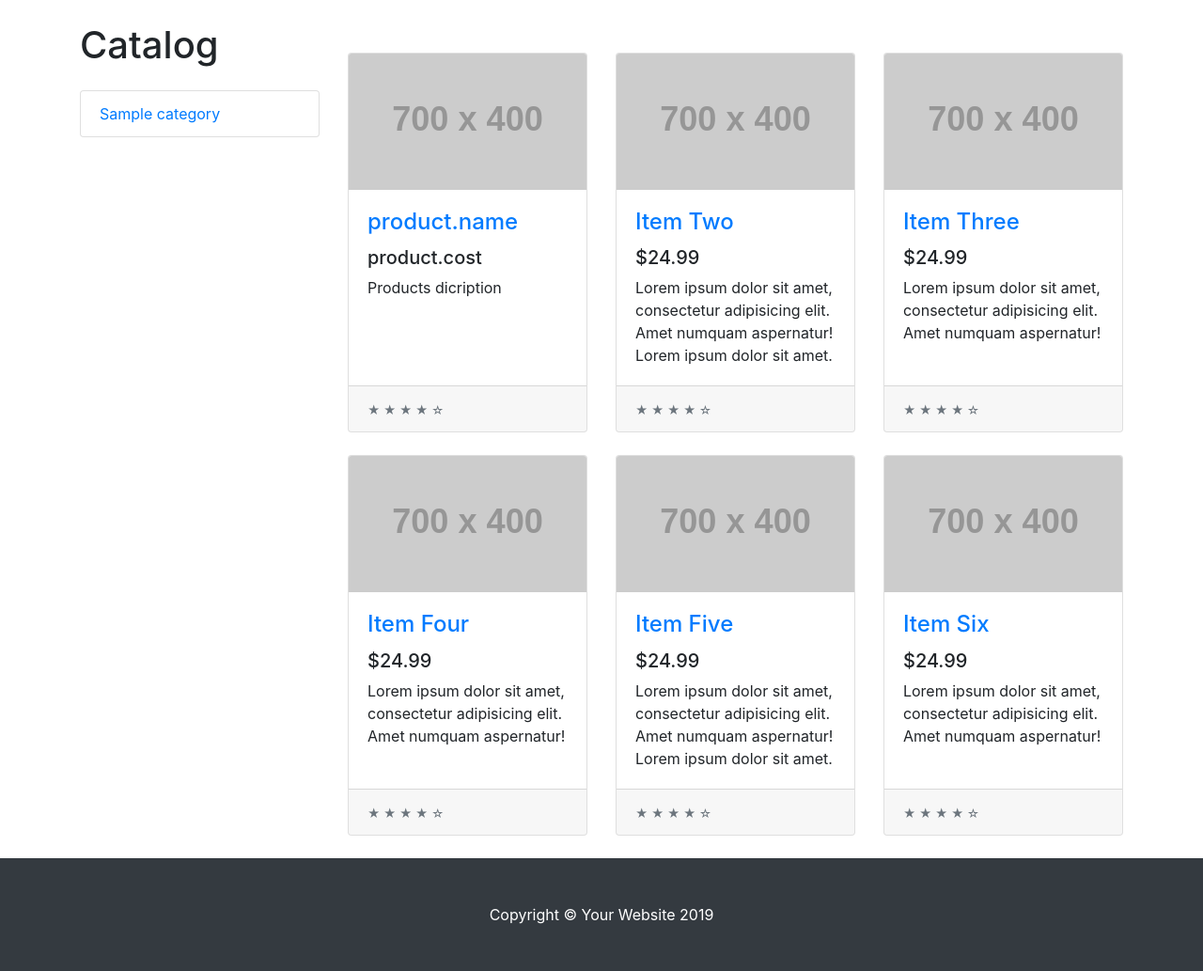
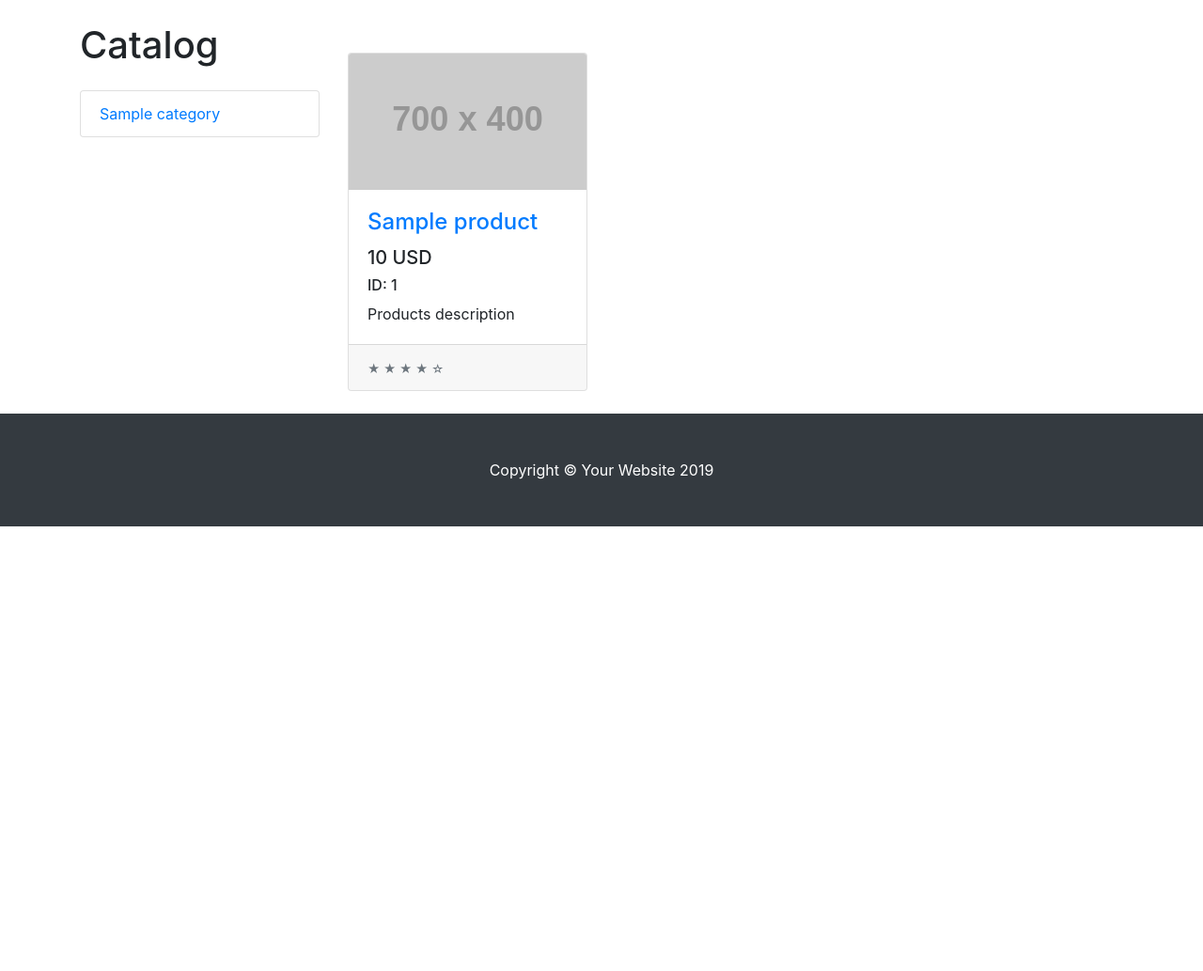
Before and after one commit to AnkoCoder/shop, a Flask app: page /example in a window 1280 px wide. Shown: the part 56-1089 px from the top of the page at 94% size. After the commit the page ends 616 px from the top, so only its background shows below. Run offline with Flask 2, Linux system fonts and the light colour scheme; tables that the repository leaves empty hold one stand-in row (values such as "Sample post"); grey boxes labelled with a size stand in for pictures from a placeholder-image service; some libraries are stand-ins or nearby versions.

Commit message:
Add products

```diff
--- a/templates/index.html
+++ b/templates/index.html
@@ -68,102 +68,28 @@
       <div class="col-lg-9 right-panel">
 
         <div class="row">
+
+          {% for category in categories %}
+          {% for product in category.products %}
           <div class="col-lg-4 col-md-6 mb-4">
             <div class="card h-100">
               <a href="#"><img class="card-img-top" src="http://placehold.it/700x400" alt=""></a>
               <div class="card-body">
 
                 <h4 class="card-title">
-                  <a href="#">product.name</a>
+                  <a href="#">{{ product.name }}</a>
                 </h4>
-                <h5>product.cost</h5>
-                <p class="card-text">Products dicription</p>
+                <h5>{{ product.cost }} USD</h5>
+                <h6>ID: {{ product.id }}</h6>
+                <p class="card-text">Products description</p>
               </div>
               <div class="card-footer">
                 <small class="text-muted">&#9733; &#9733; &#9733; &#9733; &#9734;</small>
               </div>
             </div>
           </div>
-
-          <div class="col-lg-4 col-md-6 mb-4">
-            <div class="card h-100">
-              <a href="#"><img class="card-img-top" src="http://placehold.it/700x400" alt=""></a>
-              <div class="card-body">
-                <h4 class="card-title">
-                  <a href="#">Item Two</a>
-                </h4>
-                <h5>$24.99</h5>
-                <p class="card-text">Lorem ipsum dolor sit amet, consectetur adipisicing elit. Amet numquam aspernatur! Lorem ipsum dolor sit amet.</p>
-              </div>
-              <div class="card-footer">
-                <small class="text-muted">&#9733; &#9733; &#9733; &#9733; &#9734;</small>
-              </div>
-            </div>
-          </div>
-
-          <div class="col-lg-4 col-md-6 mb-4">
-            <div class="card h-100">
-              <a href="#"><img class="card-img-top" src="http://placehold.it/700x400" alt=""></a>
-              <div class="card-body">
-                <h4 class="card-title">
-                  <a href="#">Item Three</a>
-                </h4>
-                <h5>$24.99</h5>
-                <p class="card-text">Lorem ipsum dolor sit amet, consectetur adipisicing elit. Amet numquam aspernatur!</p>
-              </div>
-              <div class="card-footer">
-                <small class="text-muted">&#9733; &#9733; &#9733; &#9733; &#9734;</small>
-              </div>
-            </div>
-          </div>
-
-          <div class="col-lg-4 col-md-6 mb-4">
-            <div class="card h-100">
-              <a href="#"><img class="card-img-top" src="http://placehold.it/700x400" alt=""></a>
-              <div class="card-body">
-                <h4 class="card-title">
-                  <a href="#">Item Four</a>
-                </h4>
-                <h5>$24.99</h5>
-                <p class="card-text">Lorem ipsum dolor sit amet, consectetur adipisicing elit. Amet numquam aspernatur!</p>
-              </div>
-              <div class="card-footer">
-                <small class="text-muted">&#9733; &#9733; &#9733; &#9733; &#9734;</small>
-              </div>
-            </div>
-          </div>
-
-          <div class="col-lg-4 col-md-6 mb-4">
-            <div class="card h-100">
-              <a href="#"><img class="card-img-top" src="http://placehold.it/700x400" alt=""></a>
-              <div class="card-body">
-                <h4 class="card-title">
-                  <a href="#">Item Five</a>
-                </h4>
-                <h5>$24.99</h5>
-                <p class="card-text">Lorem ipsum dolor sit amet, consectetur adipisicing elit. Amet numquam aspernatur! Lorem ipsum dolor sit amet.</p>
-              </div>
-              <div class="card-footer">
-                <small class="text-muted">&#9733; &#9733; &#9733; &#9733; &#9734;</small>
-              </div>
-            </div>
-          </div>
-
-          <div class="col-lg-4 col-md-6 mb-4">
-            <div class="card h-100">
-              <a href="#"><img class="card-img-top" src="http://placehold.it/700x400" alt=""></a>
-              <div class="card-body">
-                <h4 class="card-title">
-                  <a href="#">Item Six</a>
-                </h4>
-                <h5>$24.99</h5>
-                <p class="card-text">Lorem ipsum dolor sit amet, consectetur adipisicing elit. Amet numquam aspernatur!</p>
-              </div>
-              <div class="card-footer">
-                <small class="text-muted">&#9733; &#9733; &#9733; &#9733; &#9734;</small>
-              </div>
-            </div>
-          </div>
+          {% endfor %}
+          {% endfor %}
 
         </div>
         <!-- /.row -->
```
